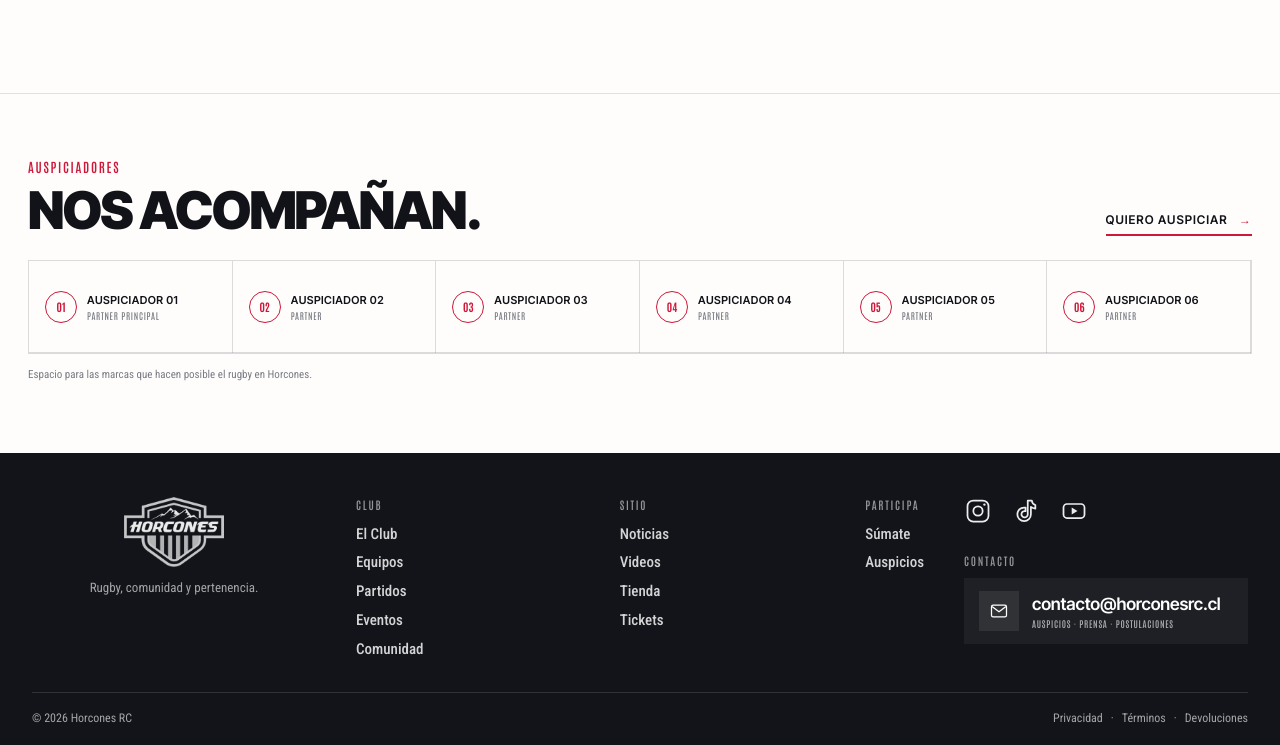
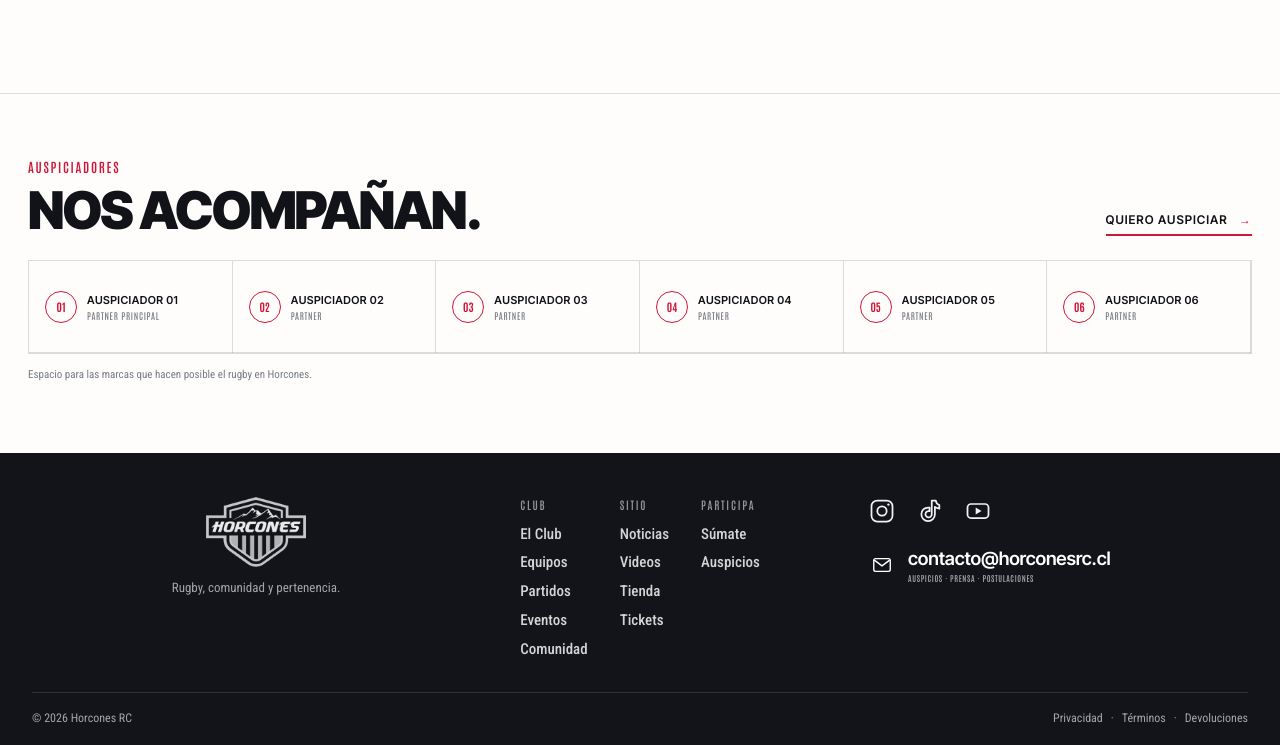
Before and after one commit to abyssiagency-rmc/horcones-site, an Astro site: page / in a window 1280 px wide. Shown: the part 6514-7259 px from the top of the page. Built offline with nearby package versions, Linux system fonts and the light colour scheme; Astro itself is replaced by a stand-in of ours.

Commit message:
fix(site): separar footer en tres bloques

```diff
--- a/src/components/Footer.astro
+++ b/src/components/Footer.astro
@@ -63,11 +63,9 @@ const season = new Date().getFullYear();
           </li>
         </ul>
 
-        <p class="footer-contact-label" id="footer-contacto">Contacto</p>
         <a
           class="footer-mail"
           href="mailto:contacto@horconesrc.cl?subject=Contacto%20Horcones"
-          aria-describedby="footer-contacto"
         >
           <span class="footer-mail-icon" aria-hidden="true">
             <svg viewBox="0 0 24 24"><rect x="3" y="5" width="18" height="14" rx="2" /><path d="m4 7 8 6 8-6" /></svg>
--- a/src/styles/global.css
+++ b/src/styles/global.css
@@ -2961,3 +2961,65 @@ img { display: block; max-width: 100%; }
 @media (max-width: 760px) {
   .footer-links { grid-template-columns: repeat(2, minmax(0, 1fr)); }
 }
+
+
+/* Footer: tres bloques separados */
+.footer-body {
+  grid-template-columns: minmax(180px, 1fr) auto minmax(250px, 1fr);
+  gap: 40px;
+}
+.footer-links {
+  display: flex;
+  justify-content: flex-start;
+  gap: 32px;
+  width: auto;
+}
+.footer-group { flex: 0 0 auto; }
+.footer-contact {
+  justify-self: end;
+  max-width: 380px;
+}
+.footer-social { margin: 0 0 18px; gap: 20px; }
+.footer-social-icon {
+  width: 28px;
+  height: 28px;
+  color: var(--white);
+  opacity: 0.94;
+}
+.footer-social-icon svg { width: 28px; height: 28px; }
+.footer-mail {
+  display: flex;
+  gap: 12px;
+  align-items: center;
+  width: auto;
+  padding: 0;
+  background: transparent;
+  color: var(--white);
+}
+.footer-mail:hover { background: transparent; color: #ffccd6; }
+.footer-mail-icon {
+  width: 28px;
+  height: 28px;
+  background: transparent;
+}
+.footer-mail-icon svg { width: 22px; height: 22px; }
+.footer-mail-copy strong {
+  font-size: clamp(15px, 1.45vw, 19px);
+}
+.footer-mail-copy small {
+  font-size: 8px;
+}
+@media (max-width: 1023px) {
+  .footer-body { grid-template-columns: 1fr 1.5fr; }
+  .footer-contact { grid-column: 1 / -1; justify-self: start; max-width: 420px; }
+}
+@media (max-width: 760px) {
+  .footer-body { grid-template-columns: 1fr; }
+  .footer-links {
+    display: grid;
+    grid-template-columns: repeat(2, minmax(0, 1fr));
+    gap: 22px 24px;
+    width: 100%;
+  }
+  .footer-contact { grid-column: auto; max-width: none; }
+}
```
